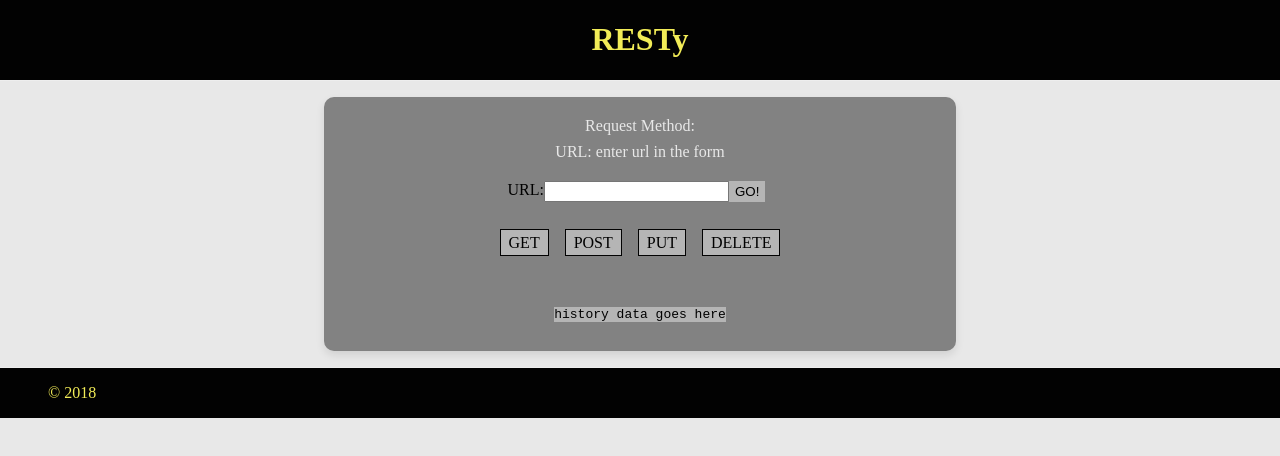
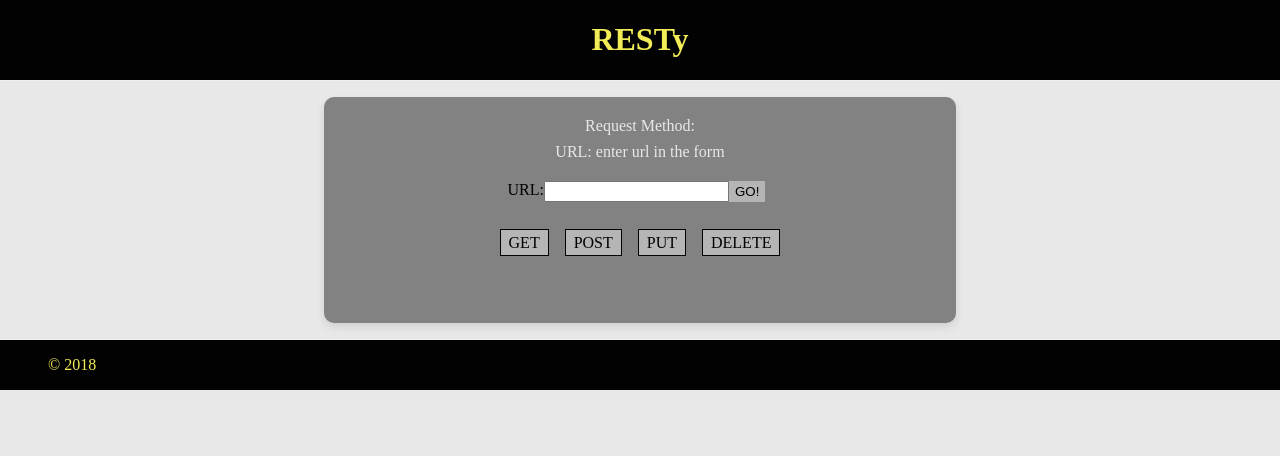
Before and after one commit to MelodicXP/resty, a React (Vite) app: page / in a window 1280 px wide. Shown: the top 456 px of the page. Built offline with nearby package versions, Linux system fonts and the light colour scheme.

Commit message:
Successfully display list of user api requests

```diff
--- a/src/App.jsx
+++ b/src/App.jsx
@@ -21,6 +21,11 @@ const App = () => {
   const [requestParams, setRequestParams] = useState({});
   const [loading, setLoading] = useState(false);
   const [request, setRequest] = useState({});
+  const [history, setHistory] = useState([]);
+
+  const addToHistory = (newData) => {
+    setHistory((previousHistory) => [...previousHistory, newData]);
+  };
 
   const callApi = (_requestParams) => {
     if(!_requestParams || _requestParams.url === "") {
@@ -98,6 +103,7 @@ const App = () => {
       setRequestParams(request);
     } finally {
       setLoading(false); // Set loading to false after api call
+      addToHistory(request); // Add request info to history
     }
   }, [request]);
 
@@ -124,7 +130,7 @@ const App = () => {
         <div data-testid="url-display" className="feedback-info">URL: {url}</div>
         <Form handleApiCall={callApi} />
         <Results data={data} loading={loading}/>
-        <History />
+        <History history={history}/>
       </div>
       <Footer />
     </React.Fragment>
--- a/src/Components/History/index.jsx
+++ b/src/Components/History/index.jsx
@@ -1,10 +1,18 @@
 import './History.scss';
 
-let History = () => {
+let History = (props) => {
+  const { history } = props;
+
   return (
     <section>
       <pre data-testid="history">
-        history data goes here
+        <ul>
+          {history.map((item, index) => (
+            <div key ={index}>
+              {JSON.stringify(item, null, 2)};
+            </div>
+          ))}
+        </ul>
       </pre>
     </section>
   );
```
Also changed, not shown: 1 other file (tests, documents, lock files or other folders).
